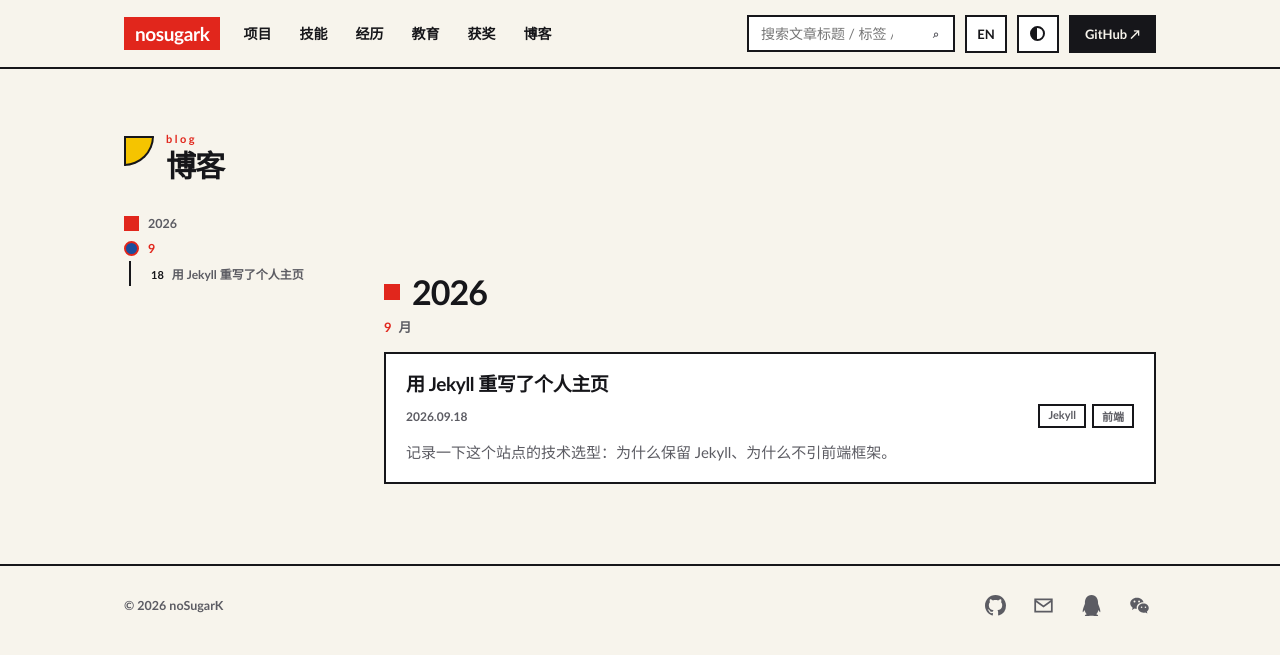
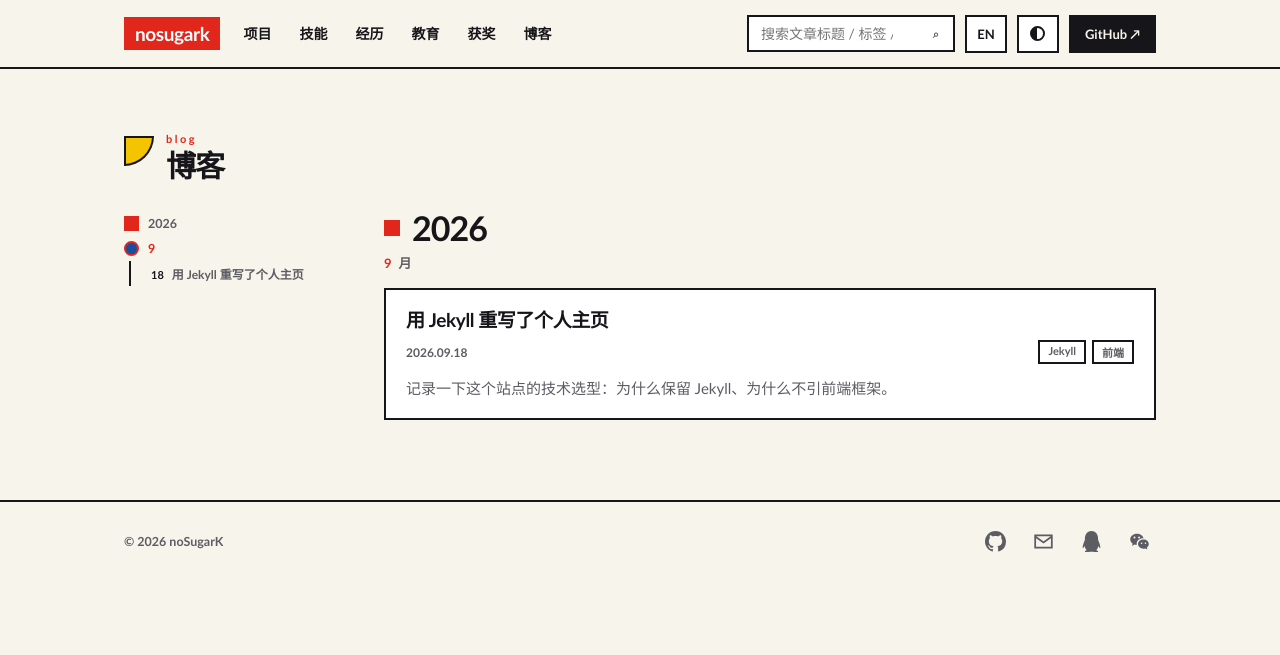
Before and after one commit to noSugarK/nosugark.github.io, a Jekyll site: the page built from blog.html, in a window 1280 px wide. Shown: the top 655 px of the page. Built offline with Jekyll 4.4.1, drawn with Linux system fonts in a browser that asks for light colours.

Commit message:
fix: 博客右栏顶部多出一截空白
section{padding:64px 0 0} 会命中每个 <section>，而年份分组 .yr 本身就是
section，首个 .yr 因此多吃 64px 顶部内边距；左侧时间轴是 <nav> 不受影响，
于是右栏比左栏低一截。限定为 main > section 后，只给顶层区块留间距。

```diff
--- a/assets/css/main.css
+++ b/assets/css/main.css
@@ -136,7 +136,7 @@ html[data-theme="dark"] .half{transform:rotate(180deg)}
 .gh:hover{transform:translateY(-2px);opacity:.88}
 
 /* ---- 区块标题：几何标记按 圆→方→四分之一圆 / 蓝→红→黄 循环 ---- */
-section{padding:64px 0 0}
+main > section{padding:64px 0 0}
 .h2{position:relative;display:flex;flex-direction:column;gap:4px;width:fit-content;
   margin-bottom:28px;padding-left:42px}
 .h2 em{font:700 11px/1 var(--mono);color:var(--accent);font-style:normal;letter-spacing:2.5px;order:-1}
```
